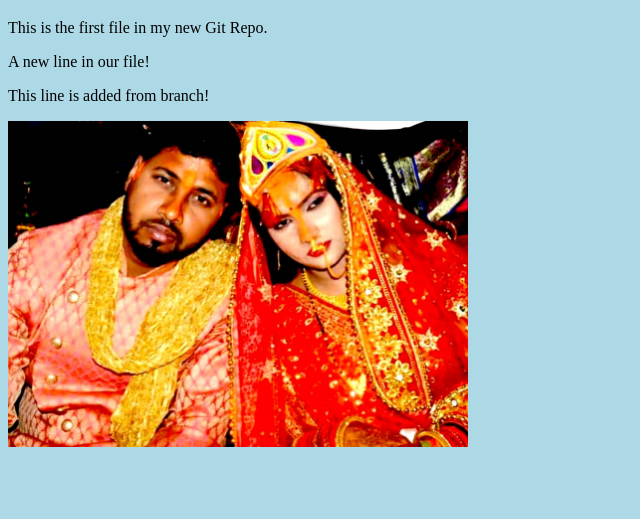
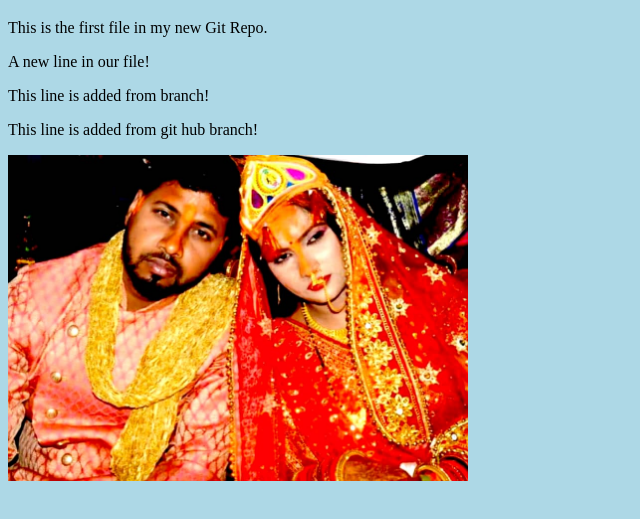
Before and after one commit to amitdev516/hello-world, a plain HTML site: page index.html in a window 1280 px wide. Shown: the part 61-580 px from the top of the page, without its empty margins (0-640 px from the left). Drawn offline with Linux system fonts and the light colour scheme.

Commit message:
Update index.html

```diff
--- a/index.html
+++ b/index.html
@@ -12,6 +12,8 @@
 
 <p>This line is added from branch!</p>
 
+<p>This line is added from git hub branch!</p>
+
 <div><img src="img_couple2.jpeg" alt="Hello World from Space"
 style="width:50%;max-width:460px"></div>
 
```
